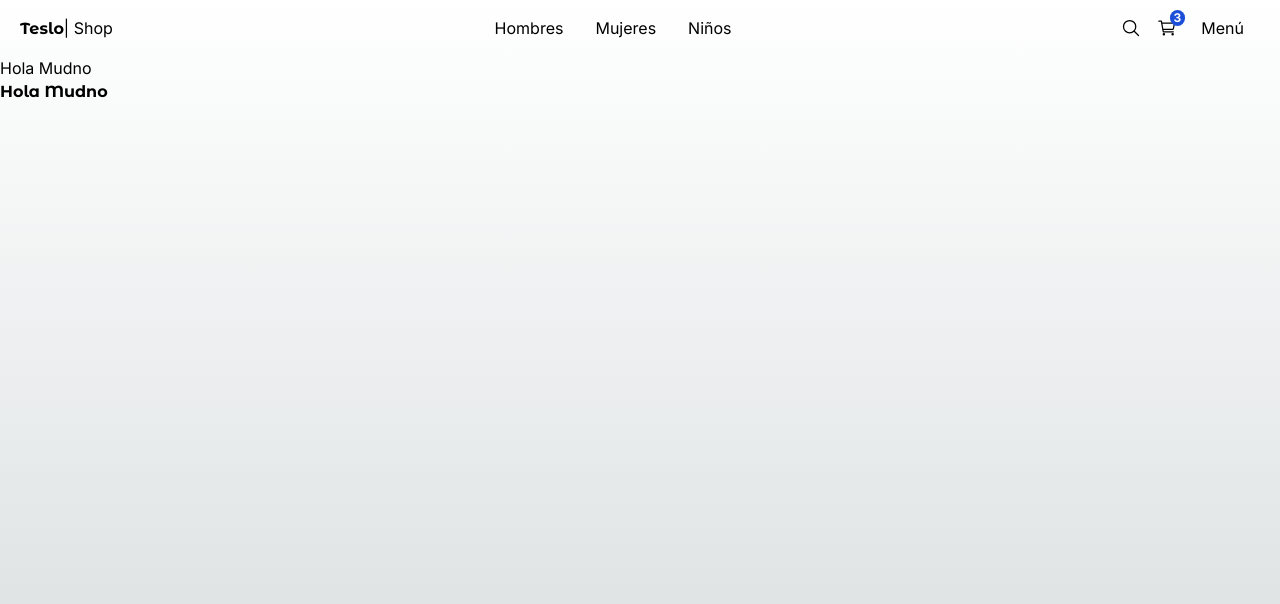
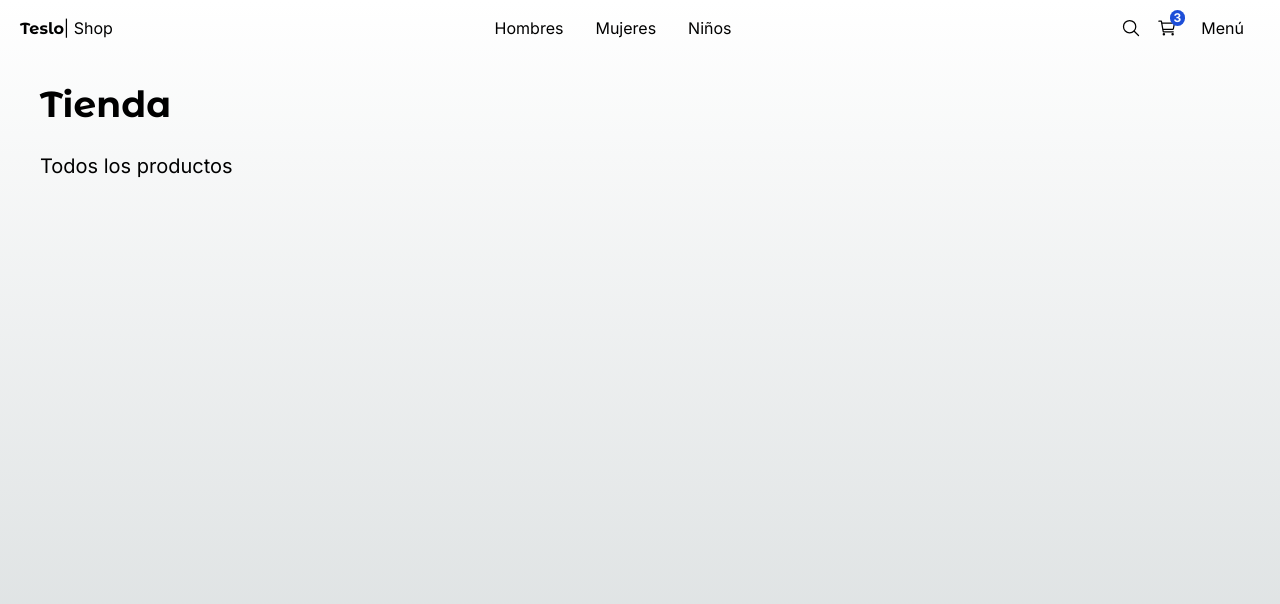
Before and after one commit to Piero-Vas/Teslo-Shop, a Next.js app: page / in a window 1280 px wide. Shown: the top 604 px of the page. Built offline with nearby package versions, Linux system fonts and the light colour scheme.

Commit message:
title and pageNotfound

```diff
--- a/src/app/(shop)/category/not-found.tsx
+++ b/src/app/(shop)/category/not-found.tsx
@@ -1,4 +1,4 @@
-import Link from "next/link";
+import { PageNotFound } from "@/components";
 
 export default function() {
 
@@ -6,8 +6,7 @@ export default function() {
 
   return (
     <div>
-      <h1>404 Not found</h1>
-      <Link href='/'>Regresar</Link>
+      <PageNotFound></PageNotFound>
     </div>
   );
 }
--- a/src/app/(shop)/layout.tsx
+++ b/src/app/(shop)/layout.tsx
@@ -8,7 +8,10 @@ export default function ShopLayout({
   return (
     <main className="min-h-screen">
       <TopMenu/>
-        {children}
+      <div className="px-0 sm:px-10">
+      {children}
+      </div>
+
     </main>
   );
 }
--- a/src/app/(shop)/page.tsx
+++ b/src/app/(shop)/page.tsx
@@ -1,11 +1,11 @@
+import Title from '@/components/ui/title/Title'
 import { titleFont } from '@/config/fonts'
 import Image from 'next/image'
 
 export default function Home() {
   return (
-    <main className="">
-       <h1>Hola Mudno</h1>
-       <h1 className={ `${titleFont.className} font-bold`}>Hola Mudno</h1>
-    </main>
+    <>
+      <Title title='Tienda' subtitle='Todos los productos' className='mb-2'/>
+    </>
   )
 }
--- a/src/components/index.ts
+++ b/src/components/index.ts
@@ -1 +1,5 @@
+
+
+export * from './ui/not-found/PageNotFound'
+export * from './ui/title/Title'
 export * from './ui/top-menu/TopMenu'
--- /dev/null
+++ b/src/components/ui/not-found/PageNotFound.tsx
@@ -0,0 +1,30 @@
+import { titleFont } from "@/config/fonts";
+import Image from "next/image";
+import Link from "next/link";
+
+export const PageNotFound = () => {
+  return (
+    <div className="flex flex-col-reverse md:flex-row h-[800px] w-full justify-center items-center align-middle ">
+      <div className="text-center px-5 mx-5">
+        <h2 className={`${titleFont.className} antialiased text-9xl`}>404</h2>
+        <p className="font-semibold text-xl">Whoops! Lo sentimos mucho.</p>
+        <p className="font-light">
+          <span>Puedes regresar al </span>
+          <Link href="/" className="font-normal hover:underline transition-all">
+            inicio
+          </Link>
+        </p>
+      </div>
+
+      <div className="px-5 mx-5">
+        <Image
+          src="/imgs/starman_750x750.png"
+          alt="Starman"
+          className="p-5 sm:p-0"
+          width={550}
+          height={550}
+        />
+      </div>
+    </div>
+  );
+};
--- /dev/null
+++ b/src/components/ui/title/Title.tsx
@@ -0,0 +1,23 @@
+import { titleFont } from "@/config/fonts";
+
+interface Props {
+  title: string;
+  subtitle: string;
+  className: string;
+}
+
+const Title = ({ title, subtitle, className }: Props) => {
+  return (
+    <div className={`mt-3 ${className}`}>
+      <h1
+        className={`${titleFont.className}  antialiased text-4xl font-semibold my-7 `}
+      >
+        {title}
+      </h1>
+
+      {subtitle && <h3 className="text-xl mb-5">{subtitle}</h3>}
+    </div>
+  );
+};
+
+export default Title;
```
